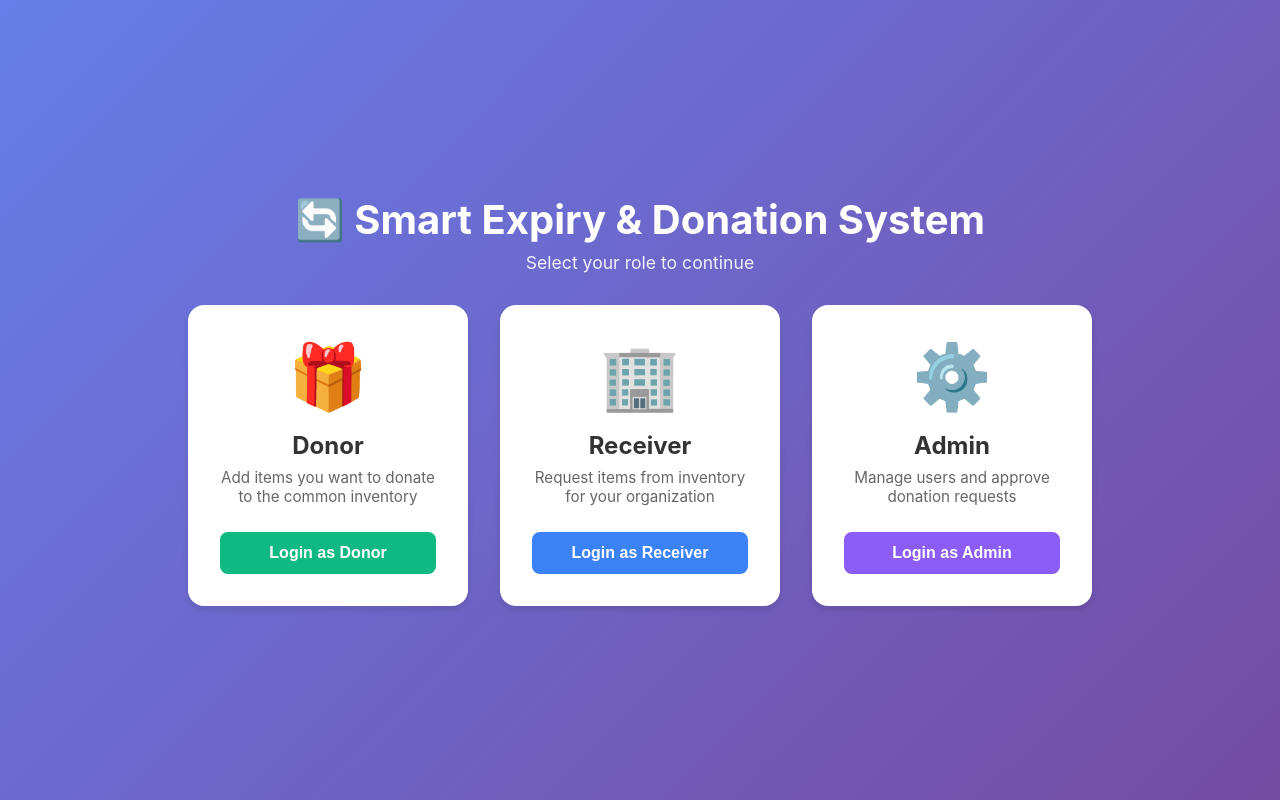
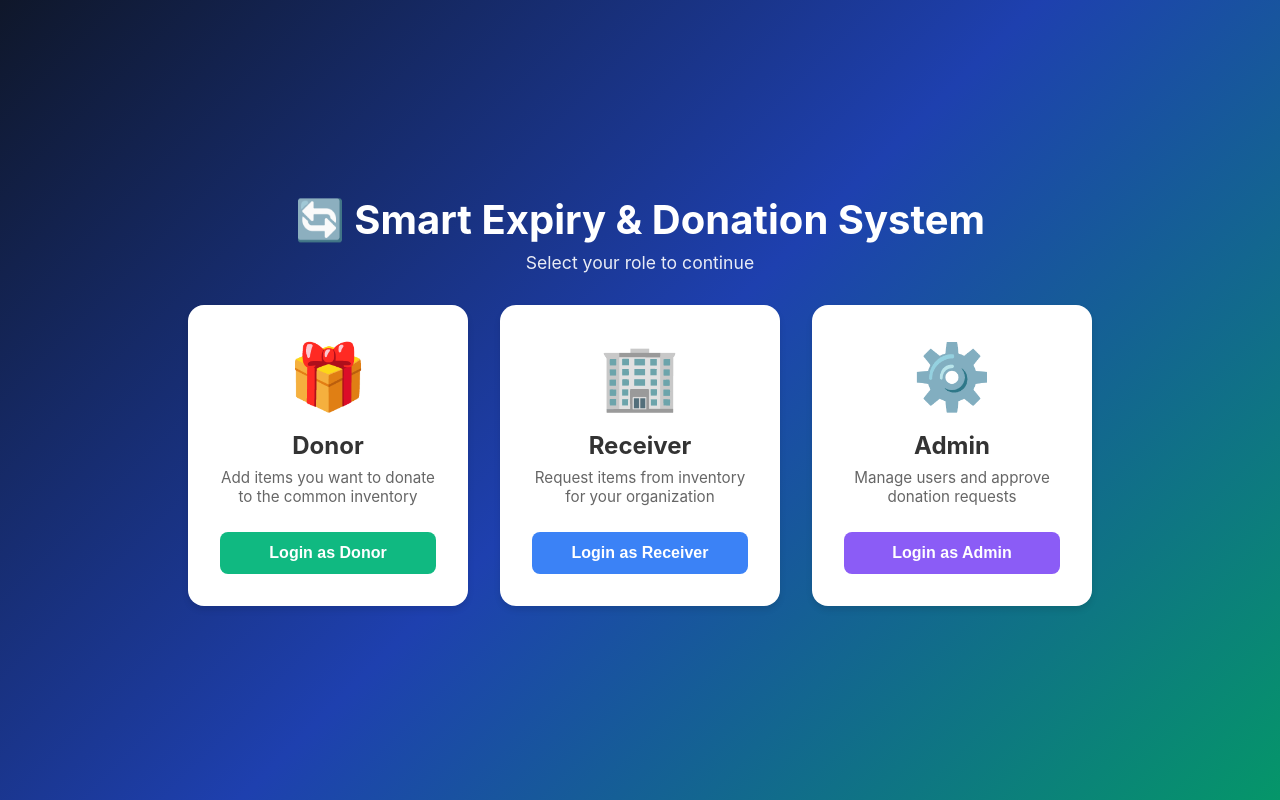
Before and after one commit to manishtandurkar/Smart-Expiry-and-Donation-Management-System, a React (Vite) app in the folder frontend/: page / in a window 1280 px wide. Built offline with nearby package versions, Linux system fonts and the light colour scheme; no server answers.

Commit message:
style: Update background gradient for login container

```diff
--- a/frontend/src/components/Login.css
+++ b/frontend/src/components/Login.css
@@ -5,7 +5,7 @@
   align-items: center;
   justify-content: center;
   padding: 2rem;
-  background: linear-gradient(135deg, #667eea 0%, #764ba2 100%);
+  background: linear-gradient(135deg, #0f172a 0%, #1e40af 50%, #059669 100%);
 }
 
 .login-header {
```
